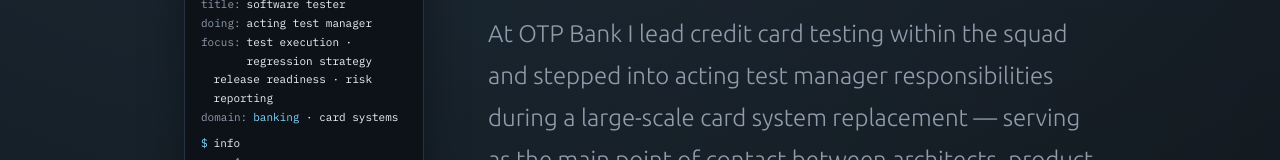
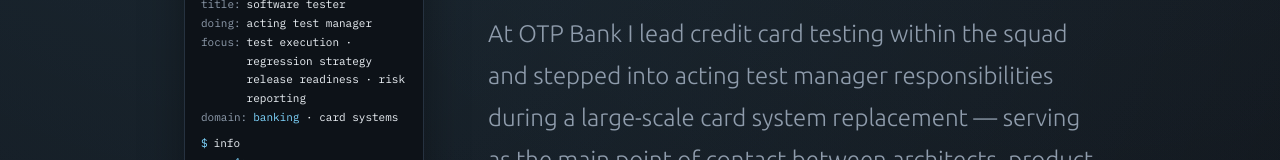
Before and after one commit to davidliszkai/landing-page, a plain HTML site: page index.html in a window 1280 px wide. Shown: the part 1074-1234 px from the top of the page. Drawn offline with Linux system fonts and the light colour scheme.

Commit message:
Initial commit

```diff
--- a/index.html
+++ b/index.html
@@ -507,8 +507,7 @@
           <div class="term-line"><span class="term-prompt">$</span><span class="term-cmd">cat role.txt</span></div>
           <div class="term-line"><span class="term-key">title:</span><span class="term-val">software tester</span></div>
           <div class="term-line"><span class="term-key">doing:</span><span class="term-val">acting test manager</span></div>
-          <div class="term-line"><span class="term-key">focus:</span><span class="term-val">test execution · regression strategy</span></div>
-          <div class="term-line"><span class="term-key">&nbsp;</span><span class="term-val">release readiness · risk reporting</span></div>
+          <div class="term-line"><span class="term-key">focus:</span><span class="term-val">test execution · regression strategy<br><span class="term-val-cont">release readiness · risk reporting</span></span></div>
           <div class="term-line"><span class="term-key">domain:</span><span class="term-val"><em>banking</em> · card systems</span></div>
           <div class="term-spacer"></div>
           <div class="term-line"><span class="term-prompt">$</span><span class="term-cmd">info</span></div>
```
